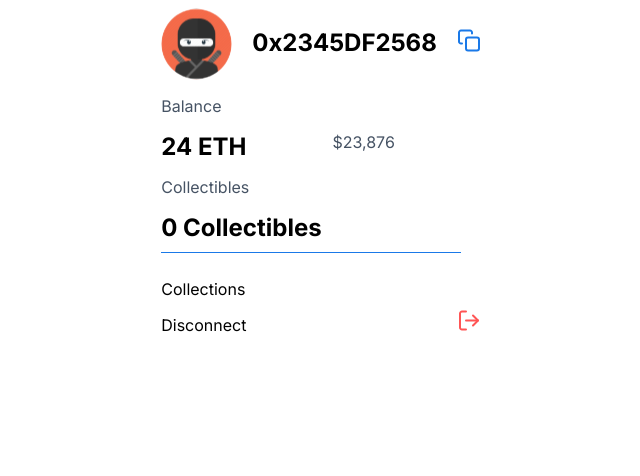
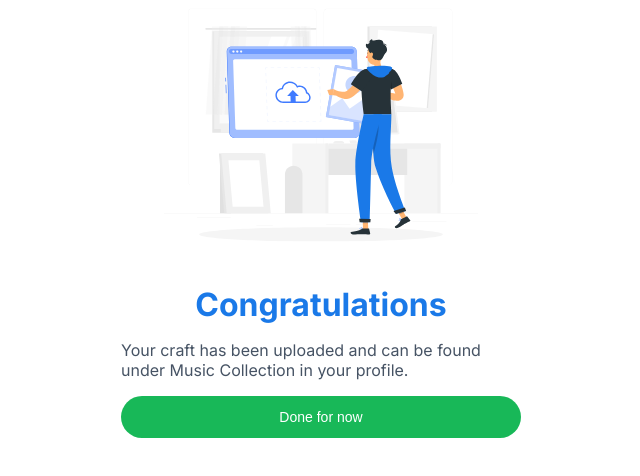
Before and after one commit to shriharini10/design, a Next.js app: page / in a window 1280 px wide. Shown: the top 476 px of the page, without its empty margins (319-959 px from the left). Built offline with nearby package versions, Linux system fonts and the light colour scheme.

Commit message:
feat: creates success page

```diff
--- /dev/null
+++ b/app/Components/Success/Success.css
@@ -0,0 +1,38 @@
+.success {
+    display: grid;
+    grid-auto-flow: row;
+    justify-content: center;
+}
+
+.success > span {
+    display: grid;
+    justify-content: center;
+}
+
+.success > h4 {
+    display: grid;
+    justify-content: center;
+    color: #1A79E8;
+    font-size: 32px;
+    margin-bottom: 0px;
+}
+
+.success > p {
+    display: grid;
+    justify-content: center;
+    color: #465364;
+    width: 400px;
+}
+
+.success > button {
+    display: grid;
+    justify-content: center;
+    background-color: #18B858;
+    border-radius: 50px;
+    border: none;
+    outline: none;
+    color: #FFFFFF;
+    height: 42px;
+    align-content: center;
+    font-size: 14px;
+}
--- /dev/null
+++ b/app/Components/Success/Success.tsx
@@ -0,0 +1,17 @@
+import React from 'react';
+import './Success.css';
+
+export const Success = () => {
+    return (
+        <div className='success'>
+            <span><img src='/success/success.svg' alt='success message'/></span>
+
+            <h4>Congratulations</h4>
+
+            <p>Your craft has been uploaded and can be found under Music Collection in your profile.</p>
+
+            <button>Done for now</button>
+        </div>
+
+    );
+}
--- a/app/page.tsx
+++ b/app/page.tsx
@@ -14,6 +14,7 @@ import { Wallet } from "./Components/Wallet/Wallet";
 import { Bidform } from "./Components/Bidform/Bidform";
 import { Account } from "./Components/Account/Account";
 import { Sellon_auction } from "./Components/Sellon_auction/Sellon_auction";
+import { Success } from "./Components/Success/Success";
 
 
 export default function Home() {
@@ -31,8 +32,9 @@ export default function Home() {
 
     {/* <Wallet /> */}
     {/* <Bidform /> */}
-    <Account />
+    {/* <Account /> */}
     {/* <Sellon_auction /> */}
+    <Success />
 
     </>
 
```
Also changed, not shown: public/success/success.svg (added).
